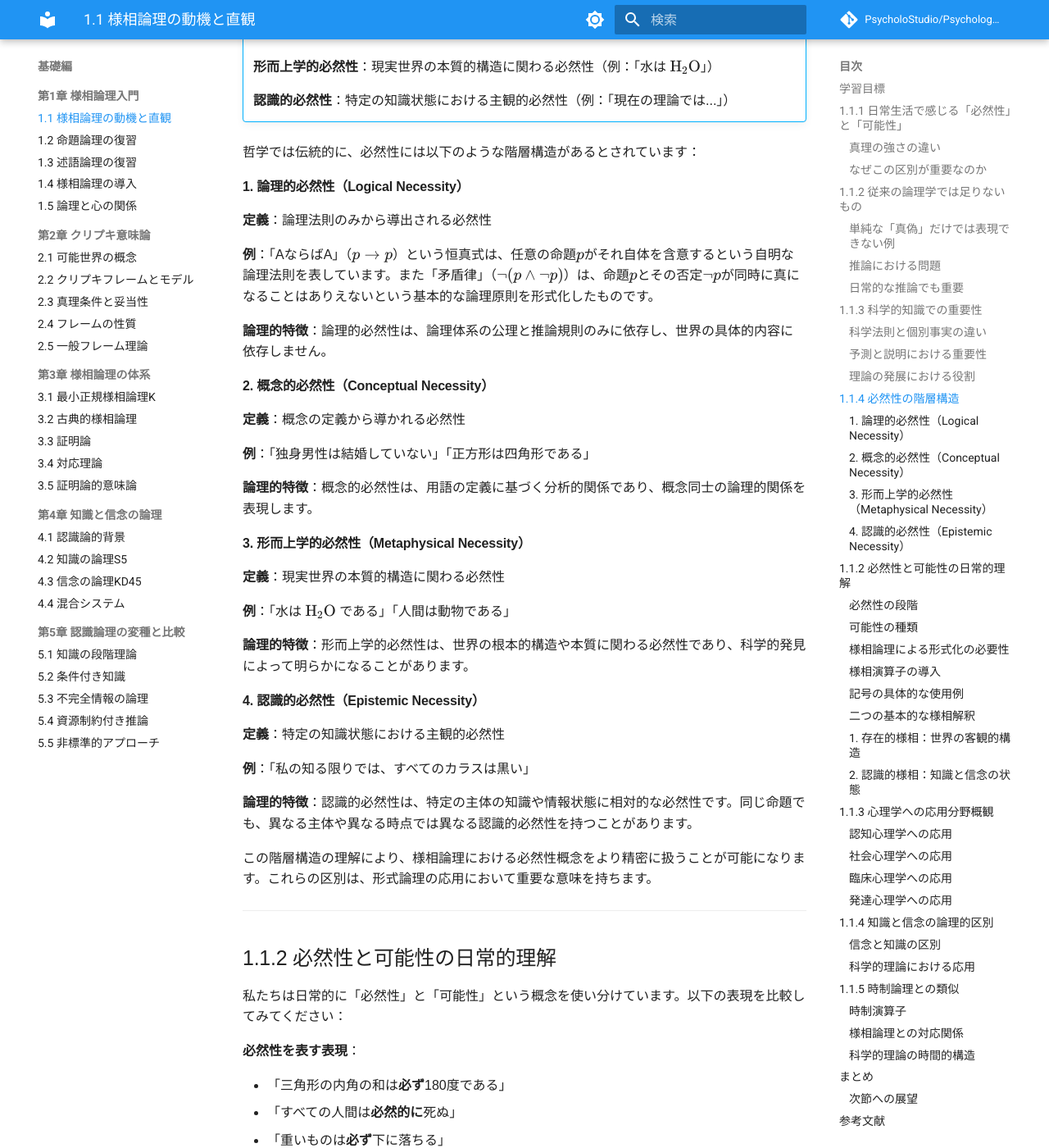
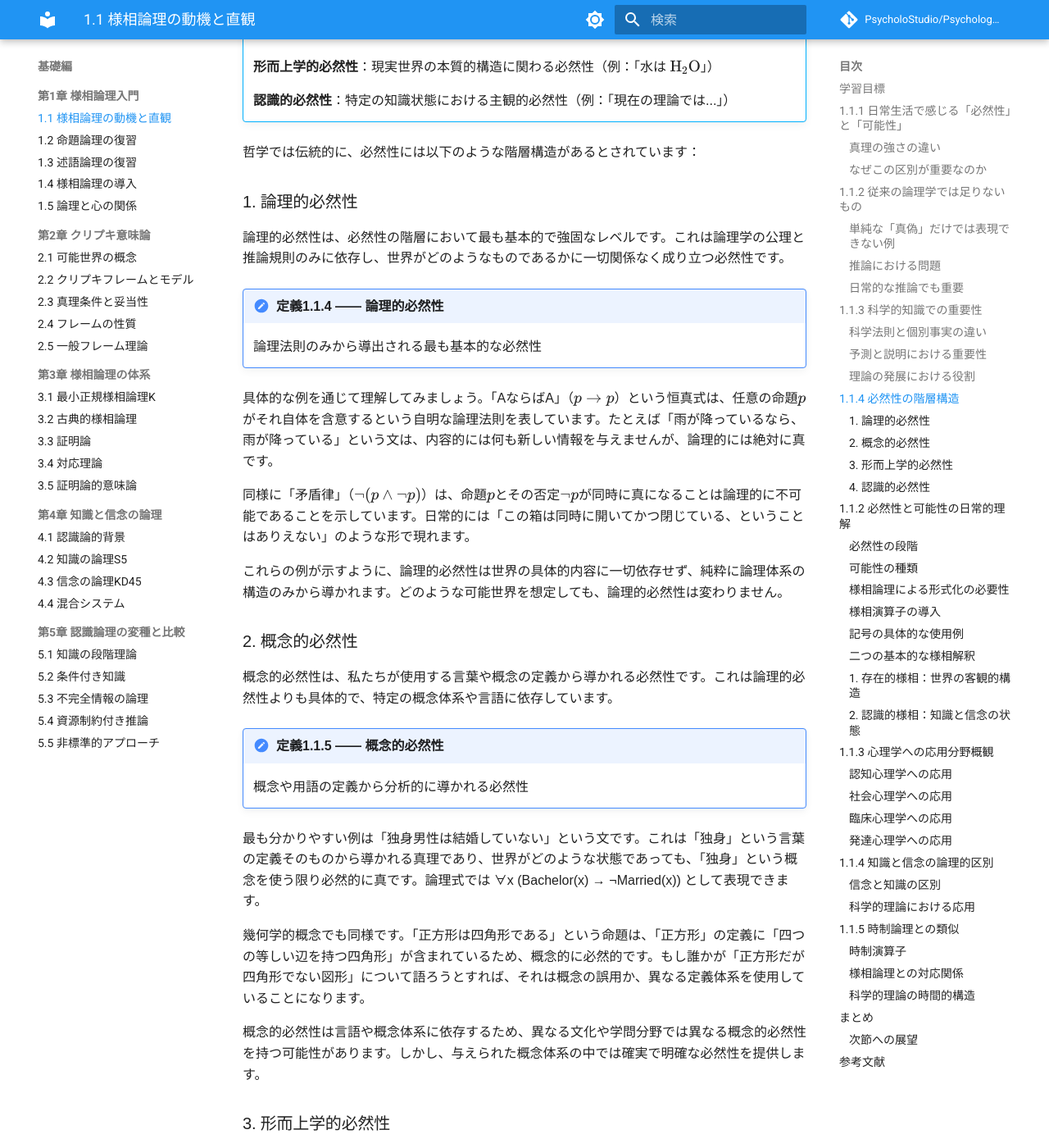
Before and after one commit to PsycholoStudio/Psychology-On-Epistemic-Logic, an MkDocs documentation site: the page built from docs/foundations/1-1-modal-motivation.md, in a window 1280 px wide and 1400 px high, scrolled down 4725 px. Shown: the whole window at 82% size. Built offline with MkDocs 1.6.1 and Material for MkDocs 9.7.7, drawn with Linux system fonts in a browser that asks for light colours; comment, search, counter and statistics services are not loaded; some of the changed text lies outside the part shown.

Commit message:
必然性の階層構造を読みやすい形式に再構築
- 見出し→文章→定義ボックス→具体例と解説の統一構造
- アドモニション連続を回避し文章の流れを改善
- 各必然性レベルを独立セクションで詳細解説
- 論理式と日常例を文章で丁寧に説明
- 定義の番号付けで体系性向上

🤖 Generated with [Claude Code](https://claude.ai/code)

Co-Authored-By: Claude <noreply@anthropic.com>

```diff
--- a/docs/foundations/1-1-modal-motivation.md
+++ b/docs/foundations/1-1-modal-motivation.md
@@ -144,39 +144,63 @@
 
 哲学では伝統的に、必然性には以下のような階層構造があるとされています：
 
-#### 1. 論理的必然性（Logical Necessity）
+### 1. 論理的必然性
 
-**定義**：論理法則のみから導出される必然性
+論理的必然性は、必然性の階層において最も基本的で強固なレベルです。これは論理学の公理と推論規則のみに依存し、世界がどのようなものであるかに一切関係なく成り立つ必然性です。
 
-**例**：「AならばA」（\(p \rightarrow p\)）という恒真式は、任意の命題\(p\)がそれ自体を含意するという自明な論理法則を表しています。また「矛盾律」（\(\neg(p \land \neg p)\)）は、命題\(p\)とその否定\(\neg p\)が同時に真になることはありえないという基本的な論理原則を形式化したものです。
+!!! note "定義1.1.4 —— 論理的必然性"
+    論理法則のみから導出される最も基本的な必然性
 
-**論理的特徴**：論理的必然性は、論理体系の公理と推論規則のみに依存し、世界の具体的内容に依存しません。
+具体的な例を通じて理解してみましょう。「AならばA」（\(p \rightarrow p\)）という恒真式は、任意の命題\(p\)がそれ自体を含意するという自明な論理法則を表しています。たとえば「雨が降っているなら、雨が降っている」という文は、内容的には何も新しい情報を与えませんが、論理的には絶対に真です。
 
-#### 2. 概念的必然性（Conceptual Necessity）
+同様に「矛盾律」（\(\neg(p \land \neg p)\)）は、命題\(p\)とその否定\(\neg p\)が同時に真になることは論理的に不可能であることを示しています。日常的には「この箱は同時に開いてかつ閉じている、ということはありえない」のような形で現れます。
 
-**定義**：概念の定義から導かれる必然性
+これらの例が示すように、論理的必然性は世界の具体的内容に一切依存せず、純粋に論理体系の構造のみから導かれます。どのような可能世界を想定しても、論理的必然性は変わりません。
 
-**例**：「独身男性は結婚していない」「正方形は四角形である」
+### 2. 概念的必然性
 
-**論理的特徴**：概念的必然性は、用語の定義に基づく分析的関係であり、概念同士の論理的関係を表現します。
+概念的必然性は、私たちが使用する言葉や概念の定義から導かれる必然性です。これは論理的必然性よりも具体的で、特定の概念体系や言語に依存しています。
 
-#### 3. 形而上学的必然性（Metaphysical Necessity）
+!!! note "定義1.1.5 —— 概念的必然性"
+    概念や用語の定義から分析的に導かれる必然性
 
-**定義**：現実世界の本質的構造に関わる必然性
+最も分かりやすい例は「独身男性は結婚していない」という文です。これは「独身」という言葉の定義そのものから導かれる真理であり、世界がどのような状態であっても、「独身」という概念を使う限り必然的に真です。論理式では ∀x (Bachelor(x) → ¬Married(x)) として表現できます。
 
-**例**：「水は \(\text{H}_2\text{O}\) である」「人間は動物である」
+幾何学的概念でも同様です。「正方形は四角形である」という命題は、「正方形」の定義に「四つの等しい辺を持つ四角形」が含まれているため、概念的に必然的です。もし誰かが「正方形だが四角形でない図形」について語ろうとすれば、それは概念の誤用か、異なる定義体系を使用していることになります。
 
-**論理的特徴**：形而上学的必然性は、世界の根本的構造や本質に関わる必然性であり、科学的発見によって明らかになることがあります。
+概念的必然性は言語や概念体系に依存するため、異なる文化や学問分野では異なる概念的必然性を持つ可能性があります。しかし、与えられた概念体系の中では確実で明確な必然性を提供します。
 
-#### 4. 認識的必然性（Epistemic Necessity）
+### 3. 形而上学的必然性
 
-**定義**：特定の知識状態における主観的必然性
+形而上学的必然性は、現実世界の本質的構造や自然種の深い性質に関わる必然性です。これは科学的発見によって明らかになることが多く、概念の定義を超えた世界の根本的な在り方を表します。
 
-**例**：「私の知る限りでは、すべてのカラスは黒い」
+!!! note "定義1.1.6 —— 形而上学的必然性"
+    現実世界の本質的構造や自然種の本性に関わる必然性
 
-**論理的特徴**：認識的必然性は、特定の主体の知識や情報状態に相対的な必然性です。同じ命題でも、異なる主体や異なる時点では異なる認識的必然性を持つことがあります。
+最も有名な例は「水は \(\text{H}_2\text{O}\) である」という命題です。これは化学の発展によって発見された事実ですが、単なる経験的事実を超えた必然性を持ちます。なぜなら、もし \(\text{H}_2\text{O}\) でない液体があったとしても、それは厳密には「水」ではないからです。水の本質は \(\text{H}_2\text{O}\) という化学構造にあるのです。
 
-この階層構造の理解により、様相論理における必然性概念をより精密に扱うことが可能になります。これらの区別は、形式論理の応用において重要な意味を持ちます。
+同様に「金は原子番号79の元素である」ことも形而上学的必然性を示します。原子番号78や80の元素は、どんなに金に似ていても金ではありません。金の本質はその原子構造によって定まるのです。
+
+生物学的分類においても、「人間は動物である」ことは形而上学的に必然的です。これは単なる言語的分類を超えて、人間の生物学的本性に根ざした必然性なのです。
+
+形而上学的必然性の興味深い点は、それが経験的研究を通じて発見されることです。しかし一度確立されれば、それは可能世界を通じて必然的に真となります。
+
+### 4. 認識的必然性
+
+認識的必然性は、特定の認識主体の知識状態や情報に相対的な必然性です。これまでの3つの必然性が客観的性格を持つのに対し、認識的必然性は本質的に主観的で、知識状態に依存します。
+
+!!! note "定義1.1.7 —— 認識的必然性"
+    特定の認識主体の知識状態において必然的とされる主観的必然性
+
+身近な例として「私の知る限り、すべてのカラスは黒い」という文を考えてみましょう。話し手にとっては、これまでの経験に基づいて「カラスは黒い」ことが必然的に見えます。しかし実際には白いカラスも存在するため、これは認識的必然性であって、形而上学的必然性ではありません。
+
+科学的文脈では、「現在の物理学では、光速は一定である」のような表現が認識的必然性を示します。科学共同体の現在の知識状態では、光速不変の原理は必然的な前提として扱われますが、将来の理論発展により修正される可能性があります。
+
+認識論理では、これを \(K_a \Box p\)（エージェント a にとって、p は必然的に真）や \(\Box_a p\)（a の知識状態では、p は必然的）として形式化できます。
+
+認識的必然性の重要な特徴は、その相対性と可変性です。同じ命題について、異なる認識主体や異なる時点では、全く異なる認識的必然性を持つことがあります。新しい情報や証拠により、認識的必然性は変化し、時には完全に覆されることもあります。
+
+これら4つの必然性レベルの理解により、様相論理における必然性概念をより精密に扱うことが可能になります。各レベルは異なる哲学的・科学的問題に対応し、様相論理の表現力を段階的に拡張します。特に心理学研究では、これらの区別により認知過程や信念形成のメカニズムをより正確に分析できるのです。
 
 ---
 
```
